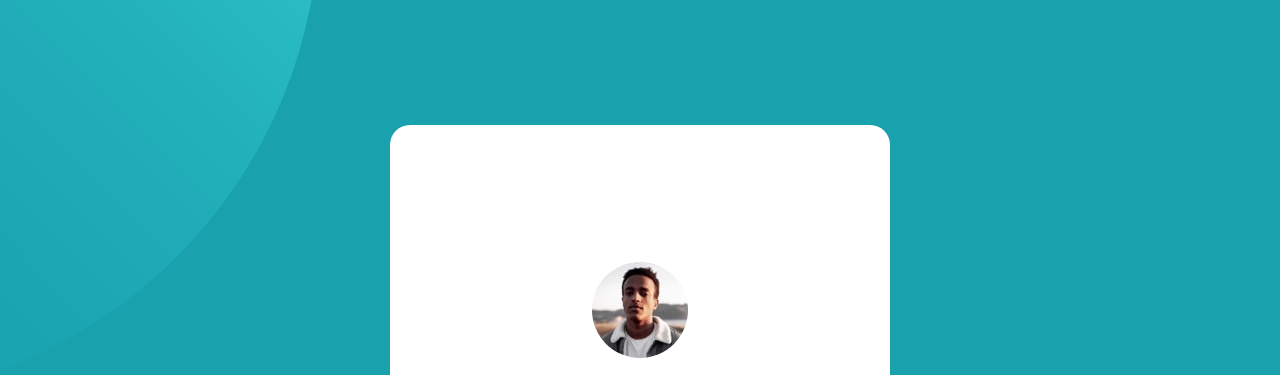
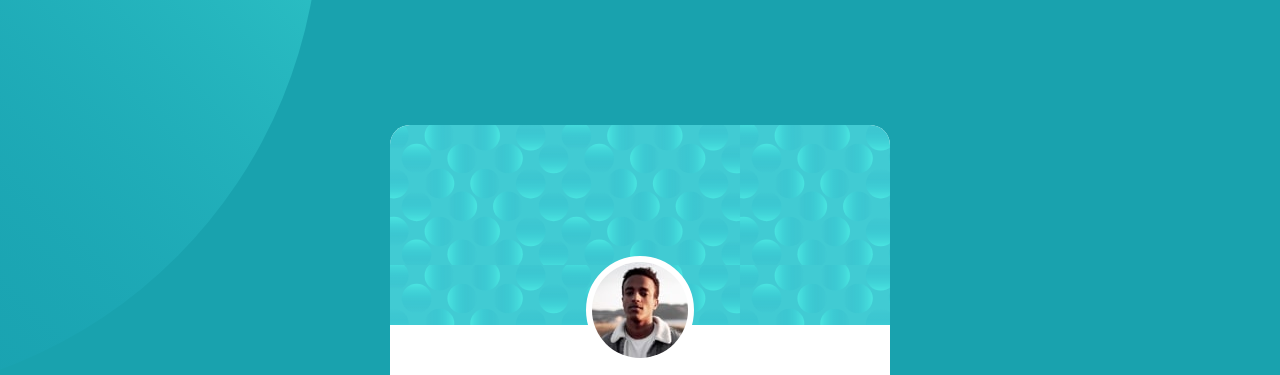
Before and after one commit to Robert-Thaiyah/Profile-card-component, a plain HTML site: page index.html in a window 1280 px wide. Shown: the top 375 px of the page. Drawn offline with Linux system fonts and the light colour scheme; the site is published under a folder, as on GitHub Pages, so addresses that start at the root find nothing.

Commit message:
css edits

```diff
--- a/css/styles.css
+++ b/css/styles.css
@@ -35,7 +35,7 @@ body {
 
 .profile-picture {
     height: 200px;
-    background: url(/images/bg-pattern-card.svg);
+    background: url(../images/bg-pattern-card.svg);
     position: relative;
     display: flex;
     align-items: center;
```
